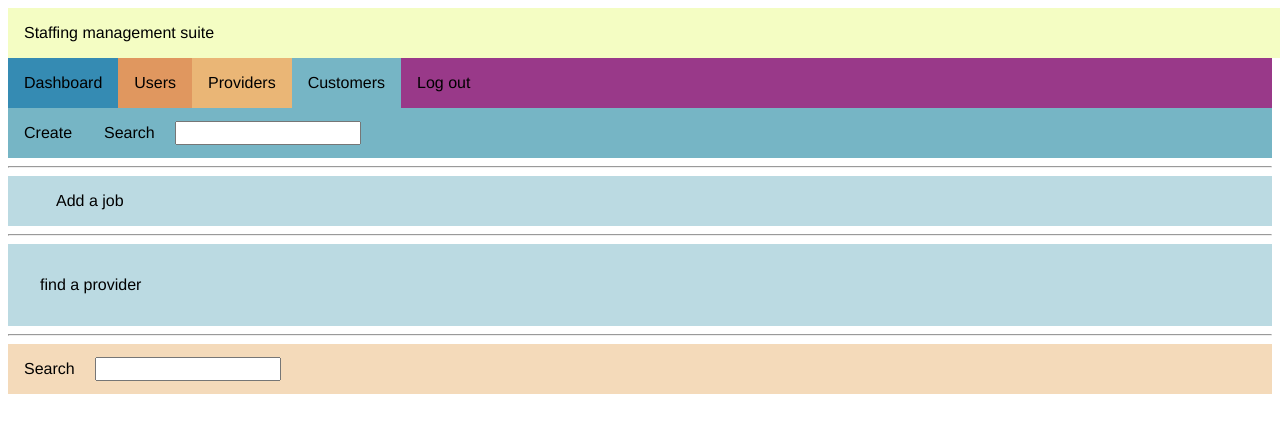
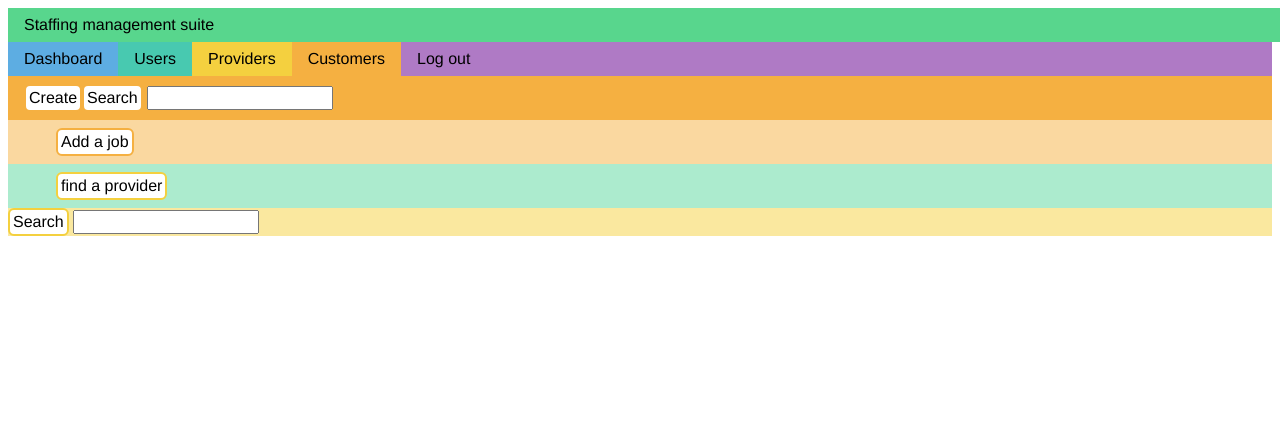
Before and after one commit to EricRohner/staffing, a Flask app: page /customers/customer_job_provider_search/1/1 in a window 1280 px wide. Shown: the top 433 px of the page. Run offline with Flask 3, Linux system fonts and the light colour scheme; the visitor is signed in with stand-in values (Sample User, id 1).

Commit message:
Worked on CSS. Need a better color scheme.

```diff
--- a/staffing/static/style.css
+++ b/staffing/static/style.css
@@ -44,63 +44,106 @@ a, input {
 .block {
     text-decoration: none;
     color: black;
-    padding: 16px 16px;
+    padding: 8px 16px;
+    border: none;
+    border-radius: 0;
+}
+
+.block_bold {
+    font-weight: bold;
+    text-decoration: none;
+    color: black;
     display: inline-block;
     border: none;
     border-radius: 0;
 }
 
-.skinny_block {
+.dash_btn {
     text-decoration: none;
     color: black;
-    padding: 4px 4px;
+    background-color: white;
+    padding: 3px 3px;
     display: inline-block;
-    border: 2px;
-    border-radius: 2px;
+    border: 2px solid #5DADE2;
+    border-radius: 6px;
+}
+
+.user_btn {
+    text-decoration: none;
+    color: black;
+    background-color: white;
+    padding: 3px 3px;
+    display: inline-block;
+    border: 2px solid #48C9B0;
+    border-radius: 6px;
+}
+
+.prov_btn {
+    text-decoration: none;
+    color: black;
+    background-color: white;
+    padding: 3px 3px;
+    display: inline-block;
+    border: 2px solid #F4D03F;
+    border-radius: 6px;
+}
+
+.cust_btn {
+    text-decoration: none;
+    color: black;
+    background-color: white;
+    padding: 3px 3px;
+    display: inline-block;
+    border: 2px solid #F5B041;
+    border-radius: 6px;
 }
 
 /*Colors*/
 
 .flash {
-    background-color: #f37353;
+    background-color: #EC7063;
 }
 
 .color0 {
-    background-color: #f4fdc3;
+    background-color: #58D68D;
+}
+
+.color0f {
+    background-color: #ACEBCE;
 }
 
 .color1 {
-    background-color: #358bb3;
+    background-color: #5DADE2;
 }
 
 .color1f {
-    background-color: #9ac5d9
+    background-color: #AEEFF1
 }
 
 .color2 {
-    background-color: #e0975f;
+    background-color: #48C9B0;
 }
 
 .color2f {
-    background-color: #efcbaf
+    background-color: #A4E4D8
 }
 
 .color3 {
-    background-color: #eab676;
+    background-color: #F4D03F;
 }
 
 .color3f {
-    background-color: #f4daba;
+    background-color: #FAE89F;
 }
 
 .color4 {
-    background-color: #76b5c5;
+    background-color: #F5B041;
 }
 
 .color4f {
-    background-color: #bbdae2;
+    background-color: #FAD8A0;
 }
 
 .color5 {
-    background-color: #993989;
+    background-color: #AF7AC5;
 }
--- a/staffing/templates/auth.html
+++ b/staffing/templates/auth.html
@@ -11,7 +11,7 @@
             <div class="block">Welcome</div>
             <input type="text" name="user_name" placeholder="User name" class="input-field"/>
             <input type="password" name="password" placeholder="Password" class="input-field"/>
-            <input type="submit" value="Log in" class="btn btn-login"/>
+            <input type="submit" value="Log in" class="skinny_block"/>
         </form>
     </div>
 {% endblock %}
--- a/staffing/templates/customer_job_provider_search.html
+++ b/staffing/templates/customer_job_provider_search.html
@@ -1,20 +1,22 @@
 {% extends "customer_jobs.html" %}
 
 {% block provider_search %}
-    <hr>
     <form class="color3f" method="POST" action="{{ url_for('customers.customer_job_provider_search', customer_id = customer.id, job_id = jobs[0]['id'] ) }}">
-        <input class="block color3f" type="submit" value="Search">
+        <input class="prov_btn" type="submit" value="Search">
         <input name="search_string" value="" required>
     </form>
 
 {% for provider in providers %}
-        <article class="provider color3f">
-        <header class="container-h">
-            <h1>{{ provider['provider_name'] }}</h1>
-            <div class="container-v">
-                <div class="email">{{ provider['provider_email'] }}</div>
+        <article class="color3f">
+        <header class="container-h block color3f">
+            <div class="block_bold">{{ provider['provider_name'] }}</div>
+            <div class="container-h">
+                <div class="email block">{{ provider['provider_email'] }}</div>
+                <div class="updated block">Updated: {{ provider['last_edited'].strftime('%Y-%m-%d') }}</div>
             </div>
-            <a href="{{ url_for('customers.customer_job_assign_provider', customer_id=customer['id'], job_id=jobs[0]['id'], provider_id=provider['id']) }}">Assign to job</a>
+            {% if session['is_provider_admin'] %}
+                <a class="prov_btn" href="{{ url_for('customers.customer_job_assign_provider', customer_id=customer['id'], job_id=jobs[0]['id'], provider_id=provider['id']) }}">Assign to job</a>
+            {% endif %}
         </header>
         </article>
     {% endfor %}
--- a/staffing/templates/customer_jobs.html
+++ b/staffing/templates/customer_jobs.html
@@ -1,31 +1,28 @@
 {% extends "customers.html" %}
 {% block form %}
-    <article class="customer">
-        <header class="container-h color4f">
-            <h1>{{ customer['customer_name'] }}</h1>
-            <div class="container-h">
-                <div class="address block">{{ customer['customer_address'] }}</div>
-            </div>
+    <article>
+        <header class="container-h block color4f">
+            <div class="block_bold">{{ customer['customer_name'] }}</div>
+            <div class="block">{{ customer['customer_address'] }}</div>
             {% if session['is_customer_admin'] %}
-                <a class="action block" href="{{ url_for('customers.customer_jobs_add', customer_id=customer['id']) }}">Add a job</a>
+                <a class="cust_btn" href="{{ url_for('customers.customer_jobs_add', customer_id=customer['id']) }}">Add a job</a>
             {% endif %}
         </header>
-        </article>
+    </article>
 
     {% block job %}
     {% endblock %}
-
-    <hr>
-
     {% for job in jobs %}
-        <article class="job container-h color4f">
-            <h1>{{ job['job_title'] }}</h1>
-            <div class="block">{{ job['job_start_date'] }}
+    <article>
+        <header class="container-h block color0f">
+            <div class="block_bold">{{ job['job_title'] }}</div>
+            <div class="block">{{ job['job_start_date'] }}</div>
                 {% if job.provider_id %}
                     <div class="block color3f">Provider: {{ job.provider.provider_name }}</div>
                 {% endif %}
-            <a class="block" href="{{ url_for('customers.customer_job_provider_search', customer_id=customer['id'], job_id=job['id']) }}">find a provider</a>
-        </article>
+            <a class="prov_btn" href="{{ url_for('customers.customer_job_provider_search', customer_id=customer['id'], job_id=job['id']) }}">find a provider</a>
+        </header>
+    </article>
     {% endfor %}
 
     {% block provider_search %}
--- a/staffing/templates/customers.html
+++ b/staffing/templates/customers.html
@@ -1,30 +1,27 @@
 {% extends "base.html" %}
 
 {% block body %}
-    <div class="container-h color4">
+    <div class="container-h block color4">
         {% if session['is_customer_admin'] %}
-            <a class="block color4" href="{{ url_for("customers.create") }}">Create</a>
+            <a class="cust_btn" href="{{ url_for("customers.create") }}">Create</a>
         {% endif %}
             <form method="GET" action="{{ url_for('customers.search') }}">
-                <input class="block color4" type="submit" value="Search">
+                <input class="cust_btn" type="submit" value="Search">
                 <input name="search_string" value="" required>
             </form>
     </div>
-
-    <hr>
-
     {% for customer in customers %}
-        <article class="customer">
-        <header class="container-h color4f">
-            <h1>{{ customer['customer_name'] }}</h1>
+        <article class="color4f">
+        <header class="container-h block">
+            <div class="block_bold">{{ customer['customer_name'] }}</div>
             <div class="container-h">
                 <div class="address block">{{ customer['customer_address'] }}</div>
-                <div class="updated block">Most recent update: {{ customer['last_edited'].strftime('%Y-%m-%d') }}</div>
+                <div class="updated block">Update: {{ customer['last_edited'].strftime('%Y-%m-%d') }}</div>
             </div>
-            <a class="action block" href="{{ url_for('customers.customer_jobs', customer_id=customer['id']) }}">Jobs</a>
+            <a class="cust_btn" href="{{ url_for('customers.customer_jobs', customer_id=customer['id']) }}">Jobs</a>
             {% if session['is_customer_admin'] %}
-                <a class="action block" href="{{ url_for('customers.update', customer_id=customer['id']) }}">Edit</a>
-                <a class="danger block" onclick="return confirm('Are you sure?');" href="{{ url_for('customers.delete', customer_id=customer['id']) }}">Delete</a>
+                <a class="cust_btn" href="{{ url_for('customers.update', customer_id=customer['id']) }}">Edit</a>
+                <a class="cust_btn" onclick="return confirm('Are you sure?');" href="{{ url_for('customers.delete', customer_id=customer['id']) }}">Delete</a>
             {% endif %}
         </header>
         </article>
--- a/staffing/templates/dashboard_self_password_set.html
+++ b/staffing/templates/dashboard_self_password_set.html
@@ -11,10 +11,10 @@
             <input name="repeat_new_password" value="" type="password" required>
         </label>
         <div class="container-h">
-            <input class="block color1f" type="submit" value="Save">
+            <input class="dash_btn" type="submit" value="Save">
         </form>
         <form method="get" action="{{ url_for('dashboard.index') }}">
-            <input class="block color1f" type="submit" value="Cancel" onclick="return confirm('Are you sure?');" formnovalidate>
+            <input class="dash_btn" type="submit" value="Cancel" onclick="return confirm('Are you sure?');" formnovalidate>
         </form>
         </div>
 {% endblock %}
```
Also changed, not shown: staffing/templates/customer_jobs_add.html (+5 -3 lines), staffing/templates/customers_create.html (+6 -4 lines), staffing/templates/customers_update.html (+4 -3 lines), staffing/templates/dashboard.html (+3 -4 lines), staffing/templates/providers.html (+9 -12 lines), staffing/templates/providers_create.html (+8 -4 lines), staffing/templates/providers_update.html (+4 -3 lines), staffing/templates/users.html (+9 -13 lines), staffing/templates/users_create.html (+5 -3 lines), staffing/templates/users_set_password.html (+4 -4 lines), staffing/templates/users_update.html (+5 -3 lines).
